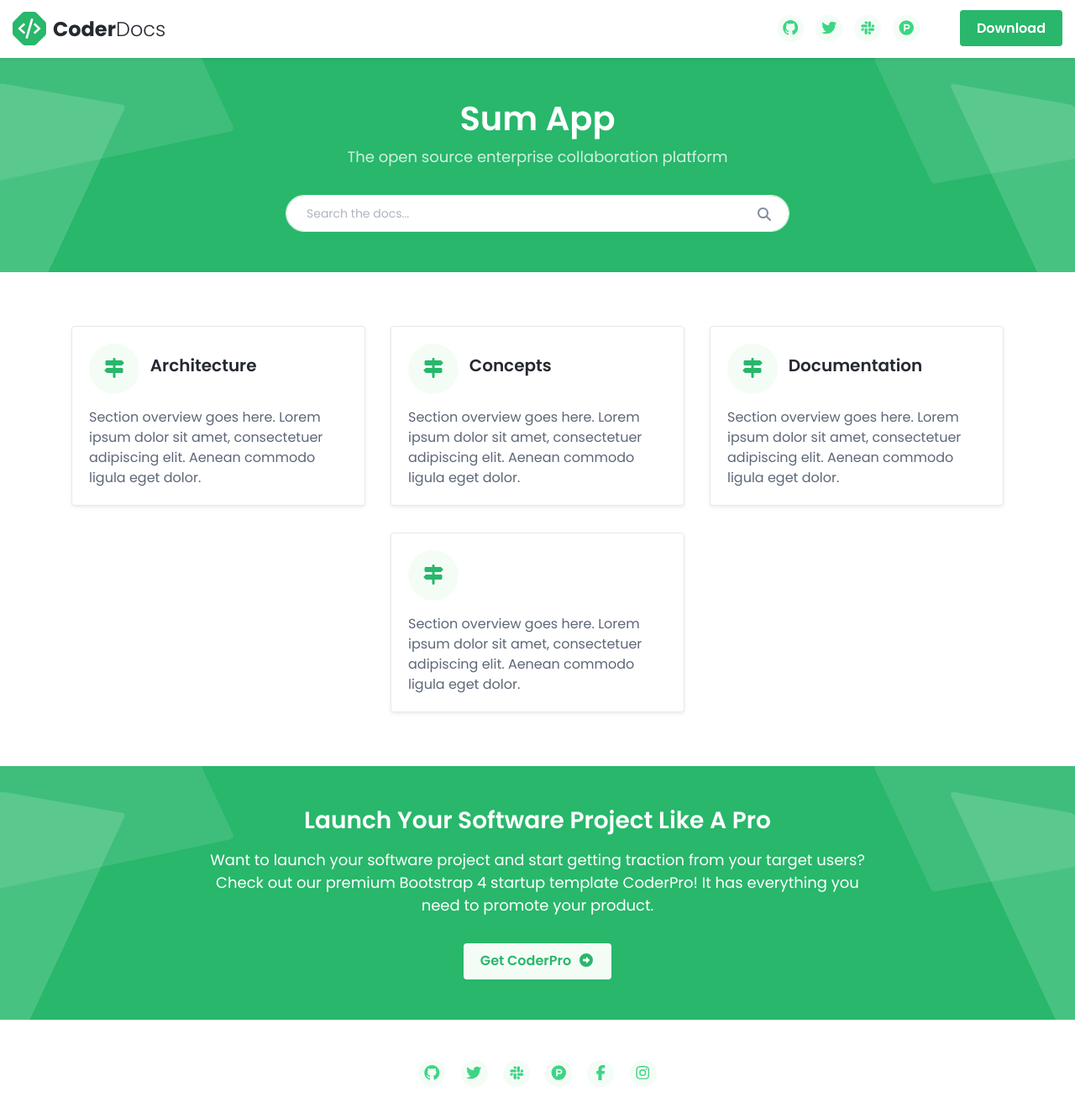
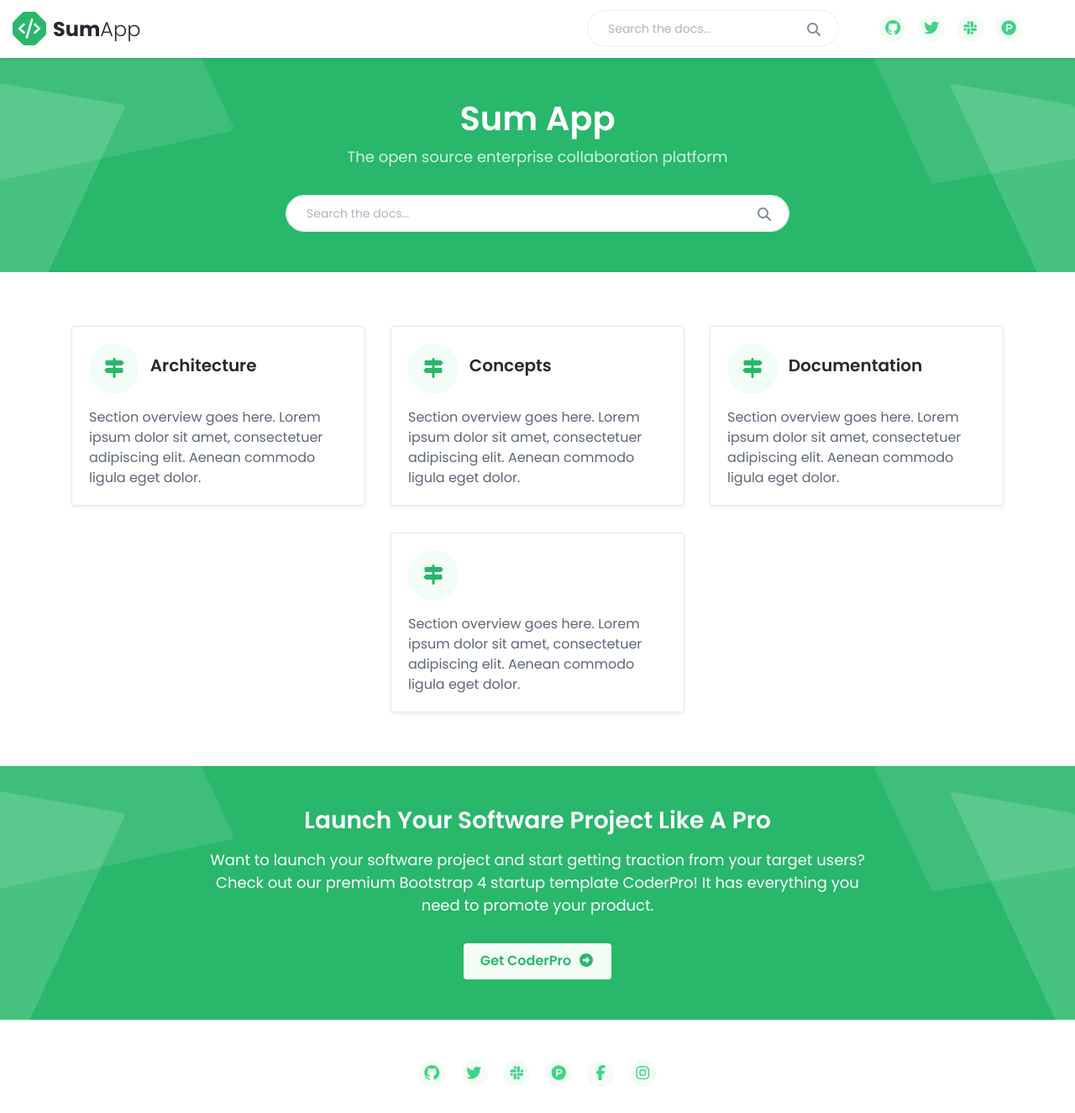
Before and after one commit to SumApp/SumApp.github.io, a Jekyll site: the page built from index.md, in a window 1280 px wide and 1366 px high. Shown: the top 1325 px of the window at 84% size. Built offline with Jekyll 4.4.1, drawn with Linux system fonts in a browser that asks for light colours; nearby versions of some CDN libraries; library files that are not in the unit come from our copies.

Commit message:
relative paths to absolute paths

```diff
--- a/_includes/head.html
+++ b/_includes/head.html
@@ -7,15 +7,15 @@
     <meta name="viewport" content="width=device-width, initial-scale=1.0">
     <meta name="description" content="The open source enterprise collaboration platform">
     <meta name="author" content="Manish Joshi">
-    <link rel="shortcut icon" href="favicon.ico">
+    <link rel="shortcut icon" href="/favicon.ico">
 
     <!-- Google Font -->
     <link href="https://fonts.googleapis.com/css?family=Poppins:300,400,500,600,700&display=swap" rel="stylesheet">
 
     <!-- FontAwesome JS-->
-    <script defer src="assets/fontawesome/js/all.min.js"></script>
+    <script defer src="/assets/fontawesome/js/all.min.js"></script>
 
     <!-- Theme CSS -->
-    <link id="theme-style" rel="stylesheet" href="assets/css/theme.css">
+    <link id="theme-style" rel="stylesheet" href="/assets/css/theme.css">
 
 </head>
--- a/_includes/header.html
+++ b/_includes/header.html
@@ -2,12 +2,18 @@
   <div class="branding docs-branding">
     <div class="container-fluid position-relative py-2">
       <div class="docs-logo-wrapper">
-        <div class="site-logo"><a class="navbar-brand" href="index.html"><img class="logo-icon mr-2"
-              src="assets/images/coderdocs-logo.svg" alt="logo"><span class="logo-text">Coder<span
-                class="text-alt">Docs</span></span></a></div>
+        <div class="site-logo"><a class="navbar-brand" href="/"><img class="logo-icon mr-2"
+              src="/assets/images/coderdocs-logo.svg" alt="logo"><span class="logo-text">Sum<span
+                class="text-alt">App</span></span></a></div>
       </div>
       <!--//docs-logo-wrapper-->
       <div class="docs-top-utilities d-flex justify-content-end align-items-center">
+        <div class="top-search-box d-none d-lg-flex">
+          <form class="search-form">
+            <input type="text" placeholder="Search the docs..." name="search" class="form-control search-input">
+            <button type="submit" class="btn search-btn" value="Search"><i class="fas fa-search"></i></button>
+          </form>
+        </div>
 
         <ul class="social-list list-inline mx-md-3 mx-lg-5 mb-0 d-none d-lg-flex">
           <li class="list-inline-item"><a href="#"><i class="fab fa-github fa-fw"></i></a></li>
@@ -16,8 +22,6 @@
           <li class="list-inline-item"><a href="#"><i class="fab fa-product-hunt fa-fw"></i></a></li>
         </ul>
         <!--//social-list-->
-        <a href="https://themes.3rdwavemedia.com/bootstrap-templates/startup/coderdocs-free-bootstrap-4-documentation-template-for-software-projects/"
-          class="btn btn-primary d-none d-lg-flex">Download</a>
       </div>
       <!--//docs-top-utilities-->
     </div>
--- a/_layouts/index.html
+++ b/_layouts/index.html
@@ -76,8 +76,8 @@
     {% include footer.html %}
 
     <!-- Javascript -->
-    <script src="assets/plugins/jquery-3.4.1.min.js"></script>
-    <script src="assets/plugins/popper.min.js"></script>
-    <script src="assets/plugins/bootstrap/js/bootstrap.min.js"></script>
+    <script src="/assets/plugins/jquery-3.4.1.min.js"></script>
+    <script src="/assets/plugins/popper.min.js"></script>
+    <script src="/assets/plugins/bootstrap/js/bootstrap.min.js"></script>
 
 </body>
```
Also changed, not shown: _layouts/default.html (+7 -7 lines).
